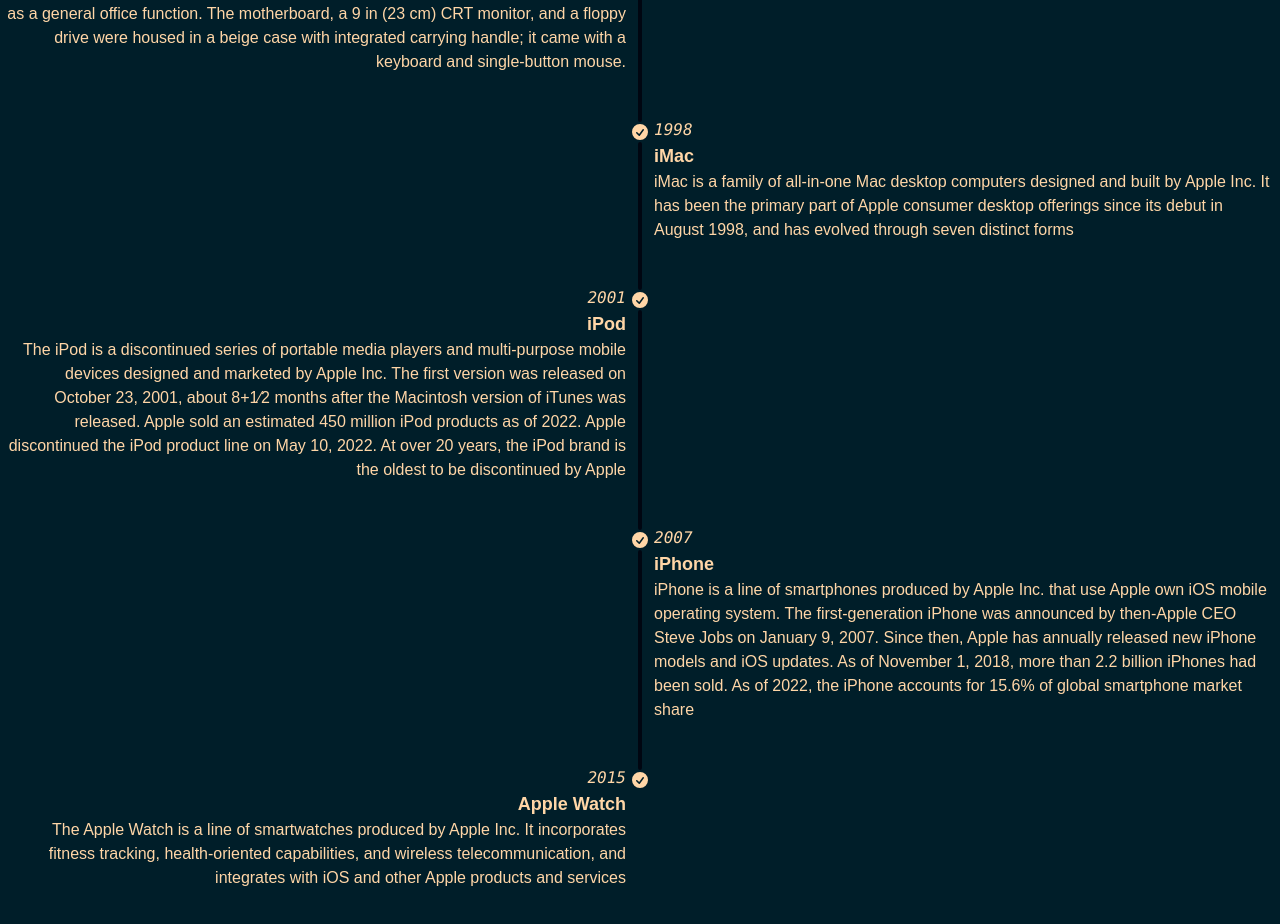
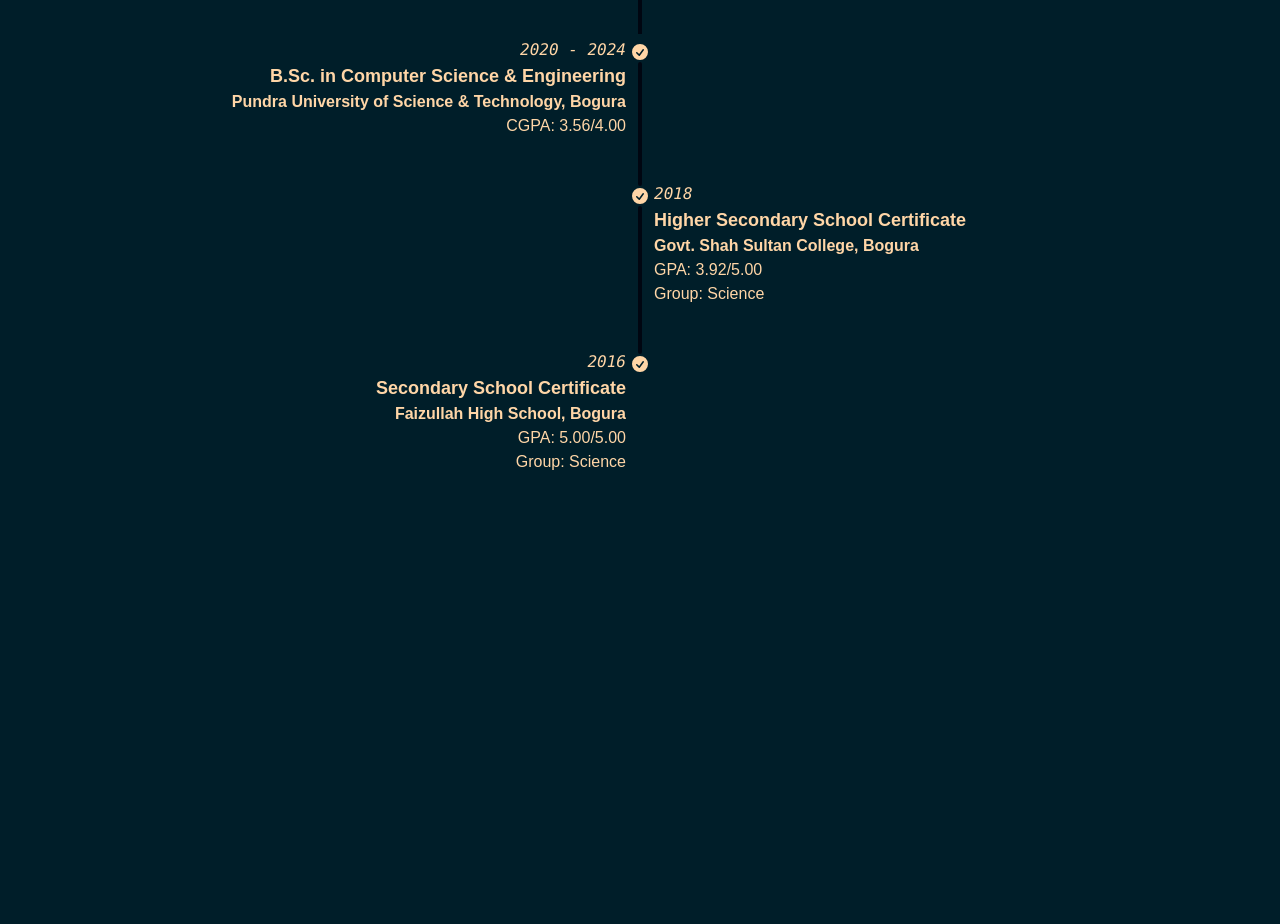
Before and after one commit to AkashAkter/akash-akter-portfolio, a Next.js app: page /About in a window 1280 px wide. Shown: the part 926-1850 px from the top of the page. After the commit the page ends 1440 px from the top, so only its background shows below. Built offline with nearby package versions, Linux system fonts and the light colour scheme; a web font is replaced by a local one.

Commit message:
working on eucation section

```diff
--- a/src/components/Educations.tsx
+++ b/src/components/Educations.tsx
@@ -1,6 +1,27 @@
+import Image from "next/image";
+
 const Educations = () => {
   return (
+    <div>
+      <h1
+        className="text-5xl font-bold text-success"
+        style={{ textShadow: "0px 0px 20px #ffffff" }}
+      >
+        EDUCATION
+      </h1>
       <ul className="timeline timeline-snap-icon max-md:timeline-compact timeline-vertical">
+        <li>
+          <div className="timeline-middle">
+            <Image
+              src="/graduation-hat.svg"
+              alt="Graduation Hat Icon"
+              width={40}
+              height={40}
+            />
+          </div>
+          <div className="timeline-start pb-20 md:text-end"></div>
+          <hr />
+        </li>
         <li>
           <div className="timeline-middle">
             <svg
@@ -17,14 +38,15 @@
             </svg>
           </div>
           <div className="timeline-start mb-10 md:text-end">
-          <time className="font-mono italic">1984</time>
-          <div className="text-lg font-black">First Macintosh computer</div>
-          The Apple Macintosh—later rebranded as the Macintosh 128K—is the
-          original Apple Macintosh personal computer. It played a pivotal role
-          in establishing desktop publishing as a general office function. The
-          motherboard, a 9 in (23 cm) CRT monitor, and a floppy drive were
-          housed in a beige case with integrated carrying handle; it came with a
-          keyboard and single-button mouse.
+            <time className="font-mono italic">2020 - 2024</time>
+            <div className="text-lg font-black">
+              B.Sc. in Computer Science & Engineering
+            </div>
+            <p>
+              <strong>Pundra University of Science & Technology, Bogura</strong>
+              <br />
+              CGPA: 3.56/4.00
+            </p>
           </div>
           <hr />
         </li>
@@ -45,12 +67,17 @@
             </svg>
           </div>
           <div className="timeline-end md:mb-10">
-          <time className="font-mono italic">1998</time>
-          <div className="text-lg font-black">iMac</div>
-          iMac is a family of all-in-one Mac desktop computers designed and
-          built by Apple Inc. It has been the primary part of Apple consumer
-          desktop offerings since its debut in August 1998, and has evolved
-          through seven distinct forms
+            <time className="font-mono italic">2018</time>
+            <div className="text-lg font-black">
+              Higher Secondary School Certificate
+            </div>
+            <p>
+              <strong>Govt. Shah Sultan College, Bogura</strong>
+              <br />
+              GPA: 3.92/5.00
+              <br />
+              Group: Science
+            </p>
           </div>
           <hr />
         </li>
@@ -71,72 +98,21 @@
             </svg>
           </div>
           <div className="timeline-start mb-10 md:text-end">
-          <time className="font-mono italic">2001</time>
-          <div className="text-lg font-black">iPod</div>
-          The iPod is a discontinued series of portable media players and
-          multi-purpose mobile devices designed and marketed by Apple Inc. The
-          first version was released on October 23, 2001, about 8+1⁄2 months
-          after the Macintosh version of iTunes was released. Apple sold an
-          estimated 450 million iPod products as of 2022. Apple discontinued the
-          iPod product line on May 10, 2022. At over 20 years, the iPod brand is
-          the oldest to be discontinued by Apple
+            <time className="font-mono italic">2016</time>
+            <div className="text-lg font-black">
+              Secondary School Certificate
             </div>
-        <hr />
-      </li>
-      <li>
-        <hr />
-        <div className="timeline-middle">
-          <svg
-            xmlns="http://www.w3.org/2000/svg"
-            viewBox="0 0 20 20"
-            fill="currentColor"
-            className="h-5 w-5"
-          >
-            <path
-              fillRule="evenodd"
-              d="M10 18a8 8 0 100-16 8 8 0 000 16zm3.857-9.809a.75.75 0 00-1.214-.882l-3.483 4.79-1.88-1.88a.75.75 0 10-1.06 1.061l2.5 2.5a.75.75 0 001.137-.089l4-5.5z"
-              clipRule="evenodd"
-            />
-          </svg>
-        </div>
-        <div className="timeline-end md:mb-10">
-          <time className="font-mono italic">2007</time>
-          <div className="text-lg font-black">iPhone</div>
-          iPhone is a line of smartphones produced by Apple Inc. that use Apple
-          own iOS mobile operating system. The first-generation iPhone was
-          announced by then-Apple CEO Steve Jobs on January 9, 2007. Since then,
-          Apple has annually released new iPhone models and iOS updates. As of
-          November 1, 2018, more than 2.2 billion iPhones had been sold. As of
-          2022, the iPhone accounts for 15.6% of global smartphone market share
-        </div>
-        <hr />
-      </li>
-      <li>
-        <hr />
-        <div className="timeline-middle">
-          <svg
-            xmlns="http://www.w3.org/2000/svg"
-            viewBox="0 0 20 20"
-            fill="currentColor"
-            className="h-5 w-5"
-          >
-            <path
-              fillRule="evenodd"
-              d="M10 18a8 8 0 100-16 8 8 0 000 16zm3.857-9.809a.75.75 0 00-1.214-.882l-3.483 4.79-1.88-1.88a.75.75 0 10-1.06 1.061l2.5 2.5a.75.75 0 001.137-.089l4-5.5z"
-              clipRule="evenodd"
-            />
-          </svg>
-        </div>
-        <div className="timeline-start mb-10 md:text-end">
-          <time className="font-mono italic">2015</time>
-          <div className="text-lg font-black">Apple Watch</div>
-          The Apple Watch is a line of smartwatches produced by Apple Inc. It
-          incorporates fitness tracking, health-oriented capabilities, and
-          wireless telecommunication, and integrates with iOS and other Apple
-          products and services
+            <p>
+              <strong>Faizullah High School, Bogura</strong>
+              <br />
+              GPA: 5.00/5.00
+              <br />
+              Group: Science
+            </p>
           </div>
         </li>
       </ul>
+    </div>
   );
 };
 
```
Also changed, not shown: public/graduation-hat.svg (added). Lines whose indentation alone changed are shown as unchanged.
